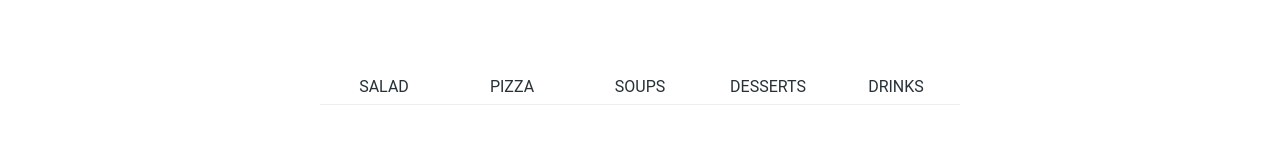
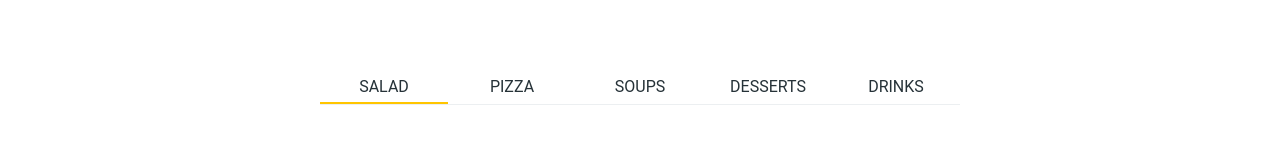
Before and after one commit to mdrobin45/bistro-restaurant, a React (Vite) app: page /shop in a window 1280 px wide. Shown: the part 562-722 px from the top of the page. Built offline with nearby package versions, Linux system fonts and the light colour scheme; no server answers.

Commit message:
use search params in filter

```diff
--- a/src/Containers/Shop/CategoryTab.jsx
+++ b/src/Containers/Shop/CategoryTab.jsx
@@ -5,33 +5,18 @@ import {
    TabsBody,
    TabsHeader,
 } from "@material-tailwind/react";
-import queryString from "query-string";
-import { useLocation, useNavigate, useSearchParams } from "react-router-dom";
+import { useSearchParams } from "react-router-dom";
 import TabContent from "./TabContent";
 
 const CategoryTab = () => {
-   const [params, setParams] = useSearchParams();
-   const navigate = useNavigate();
-   const location = useLocation();
-
-   const catName = queryString.parse(location.search).category;
+   const [params, setParams] = useSearchParams({ category: "salad" });
 
    // Tab change handler
    const tabChangeHandler = (catName) => {
-      let currentQuery = {};
-      if (params) {
-         currentQuery = queryString.parse(params.toString);
-
-         const updateQuery = { ...currentQuery, category: catName };
-         const url = queryString.stringifyUrl({
-            url: "/shop",
-            query: updateQuery,
-         });
-         navigate(url);
-      }
+      setParams({ category: catName });
    };
    return (
-      <Tabs value={catName}>
+      <Tabs value={params.get("category")}>
          <TabsHeader
             className="rounded-none w-2/4 mx-auto mt-20 mb-10 border-b border-blue-gray-50 bg-transparent p-0"
             indicatorProps={{
@@ -55,8 +40,8 @@ const CategoryTab = () => {
             </Tab>
          </TabsHeader>
          <TabsBody>
-            <TabPanel value={catName}>
-               <TabContent catName={catName} />
+            <TabPanel value={params.get("category")}>
+               <TabContent catName={params.get("category")} />
             </TabPanel>
          </TabsBody>
       </Tabs>
```
